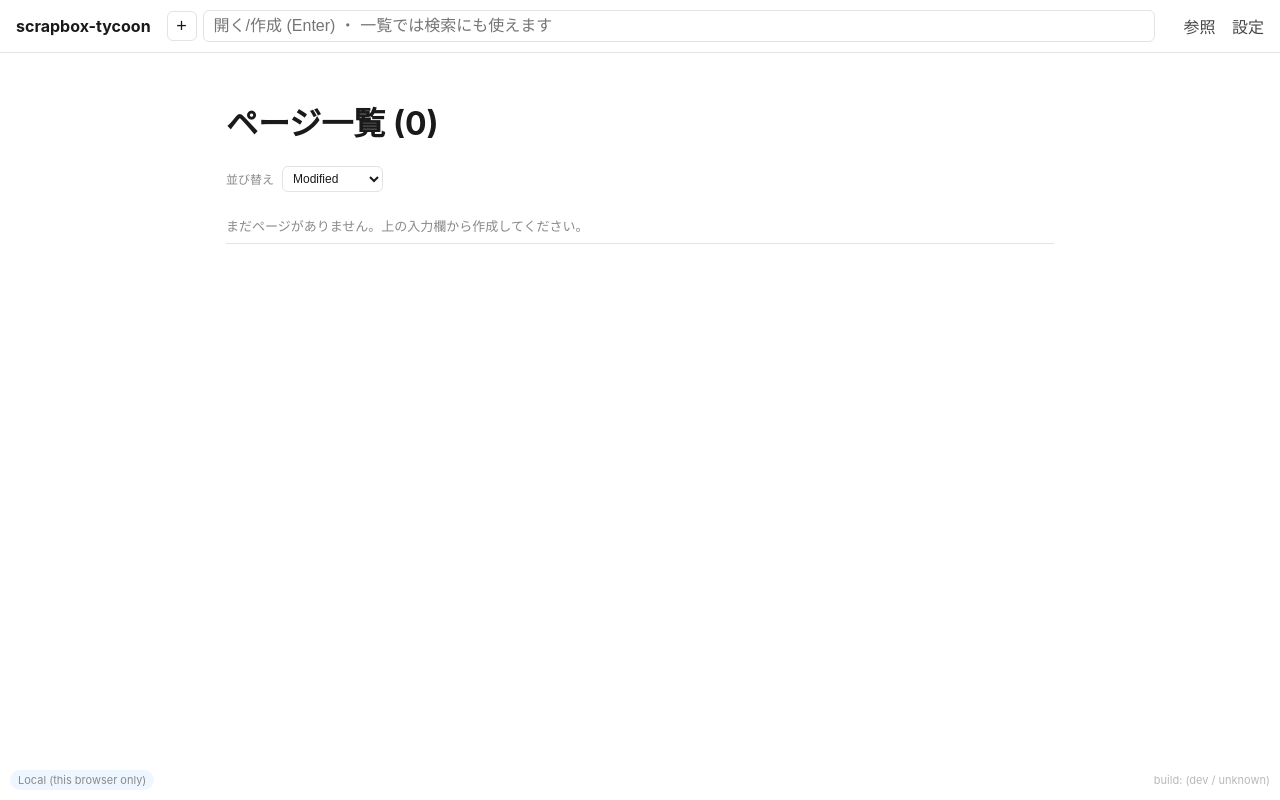
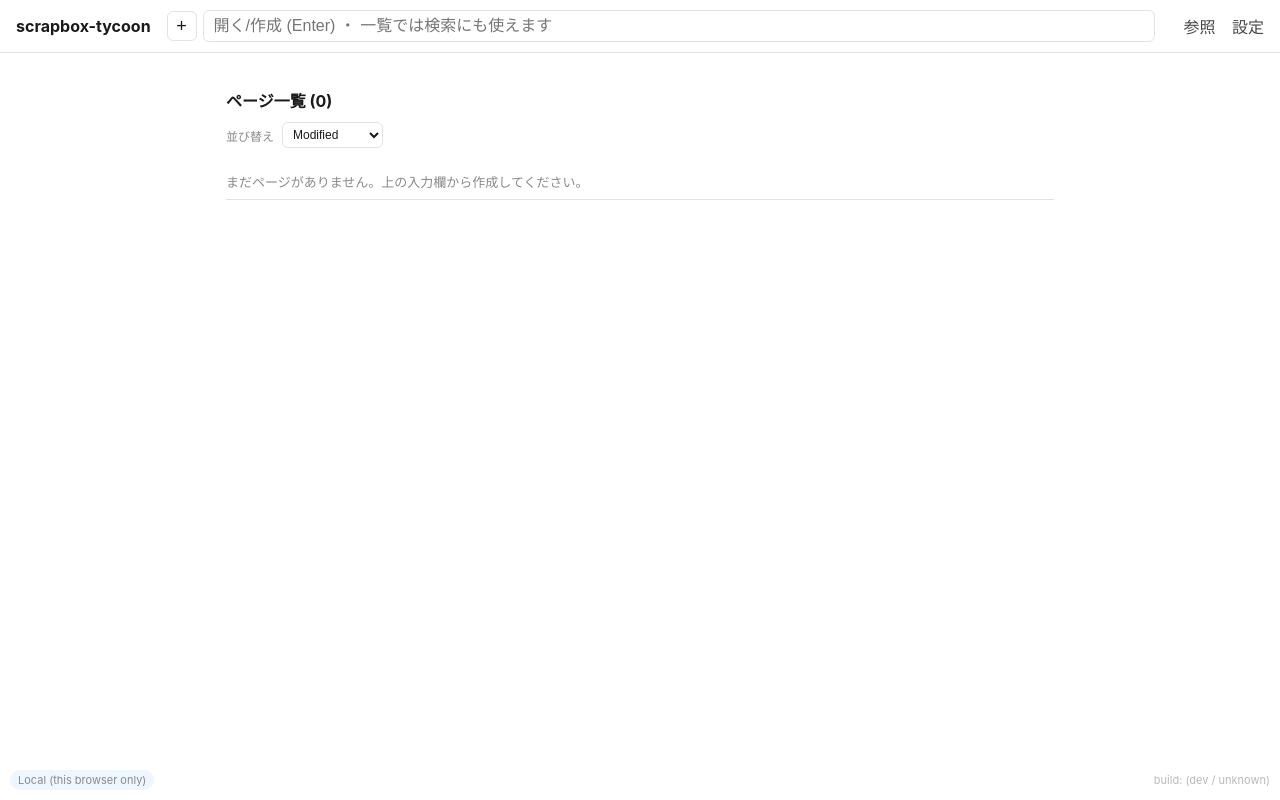
Before and after one commit to gosyujin/scrapbox-tycoon, a website with bundled scripts: page index.html in a window 1280 px wide. Built offline with nearby package versions, Linux system fonts and the light colour scheme; files whose address does not match are found by name.

Commit message:
Stop headings and the page-title line from rendering oversized
h1/h2/h3 were using the browser's default heading sizes (~1.5-2em);
now they're just bold at normal text size, so they read as emphasis
rather than display text.

Same idea for .line-view.line-title (the page title as rendered in
view mode): it was 22px against the edit-mode textarea's 16px, so
clicking into edit mode reflowed the line to a different height and
visibly shifted the page underneath the click. Dropping the size (but
keeping the bold) removes that mismatch.

Co-Authored-By: Claude Sonnet 5 <noreply@anthropic.com>

```diff
--- a/css/style.css
+++ b/css/style.css
@@ -232,6 +232,14 @@ body {
 a { color: var(--link); }
 .muted { color: var(--muted); font-size: 13px; }
 
+/* Headings are just bold section labels here, not a size hierarchy --
+   the browser's default large heading sizes are turned off so they read
+   as emphasis rather than jumping out as display text. */
+h1, h2, h3 {
+  font-size: 1em;
+  font-weight: 700;
+}
+
 .line-view {
   padding: 3px 6px;
   border-radius: 4px;
@@ -243,7 +251,9 @@ a { color: var(--link); }
   min-height: 1.6em;
 }
 .line-view.line-title {
-  font-size: 22px;
+  /* Bold-only, not larger -- a bigger font here than the edit-mode
+     textarea's 16px (see .page-edit) makes the line reflow height jump
+     when switching between view and edit, shifting the whole page. */
   font-weight: 700;
   margin-bottom: 6px;
 }
```
